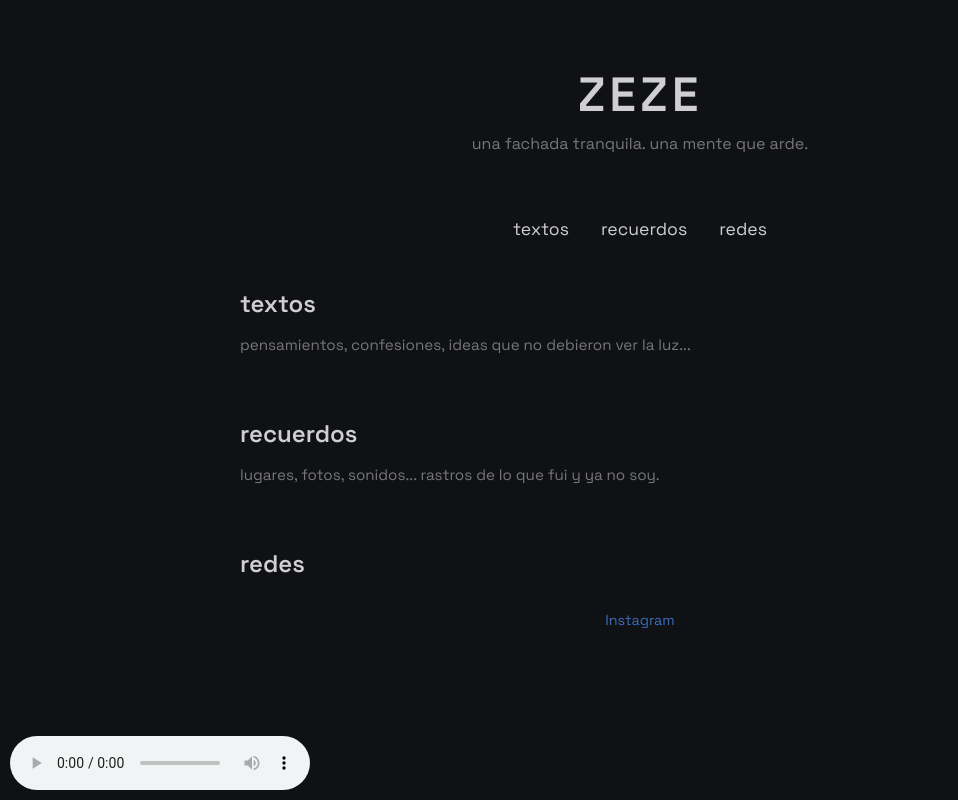
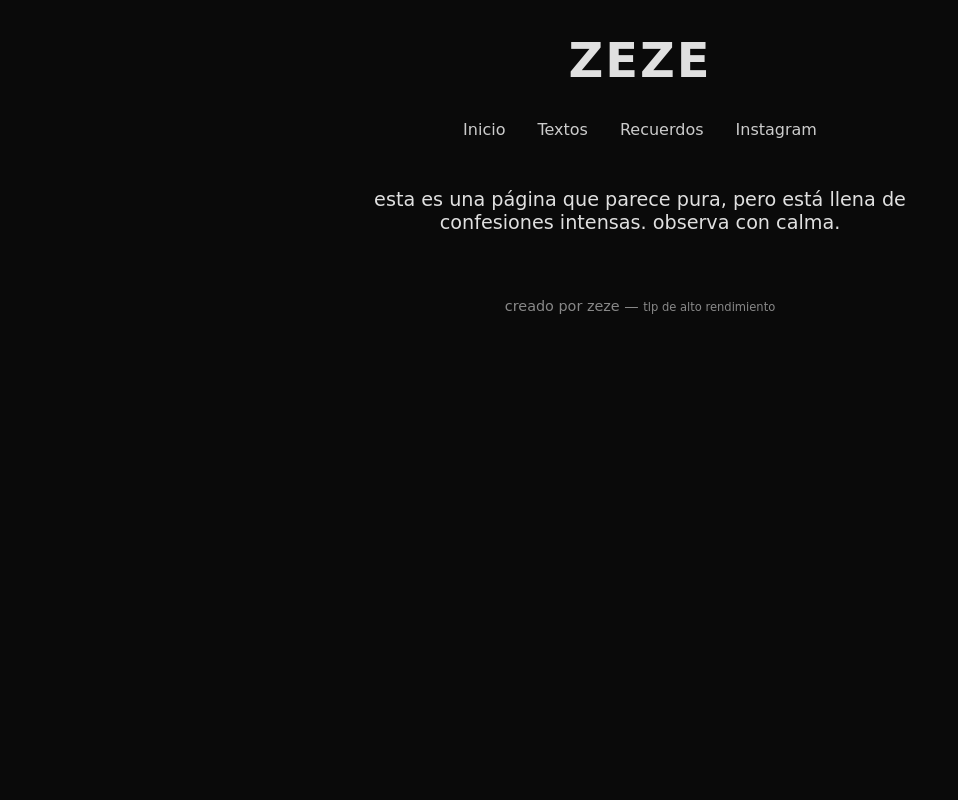
Before and after one commit to zezegangstly/zeze.gangstly.github.io, a plain HTML site: page index.html in a window 1280 px wide. Shown: the whole page, without its empty margins (0-958 px from the left). Drawn offline with Linux system fonts and the light colour scheme; a web font is replaced by a local one.

Commit message:
Update index.html

```diff
--- a/index.html
+++ b/index.html
@@ -2,18 +2,10 @@
 <html lang="es">
 <head>
   <meta charset="UTF-8" />
-  <meta name="viewport" content="width=device-width, initial-scale=1.0" />
+  <meta name="viewport" content="width=device-width, initial-scale=1.0"/>
   <title>ZEZE</title>
+  <link href="https://fonts.googleapis.com/css2?family=UnifrakturCook:wght@700&display=swap" rel="stylesheet">
   <style>
-    @import url('https://fonts.googleapis.com/css2?family=Space+Grotesk:wght@400;600&display=swap');
-
-    :root {
-      --bg-color: #0f1115;
-      --text-color: #cfcfcf;
-      --accent-color: #3d6cb9;
-      --muted-color: #777;
-    }
-
     * {
       margin: 0;
       padding: 0;
@@ -21,139 +13,105 @@
     }
 
     body {
-      font-family: 'Space Grotesk', sans-serif;
-      background-color: var(--bg-color);
-      color: var(--text-color);
-      display: flex;
-      flex-direction: column;
-      align-items: center;
-      padding: 4rem 1rem;
-      min-height: 100vh;
+      background-color: #0a0a0a;
+      color: #e0e0e0;
+      font-family: 'UnifrakturCook', cursive;
+      padding: 2rem;
     }
 
-    header {
+    h1 {
+      font-size: 3rem;
       text-align: center;
-      margin-bottom: 4rem;
-    }
-
-    header h1 {
-      font-size: 3rem;
-      letter-spacing: 4px;
-    }
-
-    header p {
-      font-size: 1rem;
-      color: var(--muted-color);
-      margin-top: 0.5rem;
+      margin-bottom: 2rem;
+      letter-spacing: 2px;
     }
 
     nav {
       display: flex;
+      justify-content: center;
       gap: 2rem;
       margin-bottom: 3rem;
     }
 
     nav a {
       text-decoration: none;
-      color: var(--text-color);
-      font-size: 1.1rem;
-      position: relative;
-      transition: color 0.3s ease;
-    }
-
-    nav a::after {
-      content: '';
-      position: absolute;
-      width: 0;
-      height: 1px;
-      left: 0;
-      bottom: -2px;
-      background-color: var(--accent-color);
-      transition: width 0.3s ease;
+      color: #ccc;
+      border-bottom: 1px solid transparent;
+      transition: all 0.3s ease;
     }
 
     nav a:hover {
-      color: var(--accent-color);
-    }
-
-    nav a:hover::after {
-      width: 100%;
+      border-bottom: 1px solid #fff;
+      color: #fff;
     }
 
     section {
-      max-width: 800px;
-      width: 100%;
-      margin-bottom: 4rem;
+      margin: 2rem auto;
+      max-width: 600px;
+      text-align: center;
+      font-size: 1.2rem;
     }
 
-    .link {
-      margin-top: 2rem;
+    footer {
+      margin-top: 4rem;
+      text-align: center;
       font-size: 0.9rem;
-      text-align: center;
+      color: #888;
     }
 
-    .link a {
-      color: var(--accent-color);
-      text-decoration: none;
+    .hidden {
+      display: none;
     }
 
-    .link a:hover {
-      text-decoration: underline;
-    }
-
-    audio {
-      position: fixed;
-      bottom: 10px;
-      left: 10px;
-    }
-
-    @media (max-width: 600px) {
-      header h1 {
-        font-size: 2rem;
-      }
-      nav {
-        flex-direction: column;
-        gap: 1rem;
-      }
+    iframe {
+      display: none; /* Para que no se vea el reproductor de YouTube */
     }
   </style>
 </head>
 <body>
-  <header>
-    <h1>ZEZE</h1>
-    <p>una fachada tranquila. una mente que arde.</p>
-  </header>
+  <h1>ZEZE</h1>
 
   <nav>
-    <a href="#textos">textos</a>
-    <a href="#recuerdos">recuerdos</a>
-    <a href="#redes">redes</a>
+    <a href="#inicio">Inicio</a>
+    <a href="#textos">Textos</a>
+    <a href="#recuerdos">Recuerdos</a>
+    <a href="https://www.instagram.com/zeze.gangstly/" target="_blank">Instagram</a>
   </nav>
 
-  <section id="textos">
-    <h2>textos</h2>
-    <p style="color: var(--muted-color); font-size: 0.95rem; margin-top: 1rem;">
-      pensamientos, confesiones, ideas que no debieron ver la luz...
-    </p>
+  <section id="inicio">
+    <p>esta es una página que parece pura, pero está llena de confesiones intensas. observa con calma.</p>
   </section>
 
-  <section id="recuerdos">
-    <h2>recuerdos</h2>
-    <p style="color: var(--muted-color); font-size: 0.95rem; margin-top: 1rem;">
-      lugares, fotos, sonidos... rastros de lo que fui y ya no soy.
-    </p>
+  <section id="textos" class="hidden">
+    <p>pronto aparecerán textos. algunos tristes. otros rabiosos. algunos... reales.</p>
   </section>
 
-  <section id="redes">
-    <h2>redes</h2>
-    <div class="link">
-      <a href="https://instagram.com/tuusuario" target="_blank">Instagram</a>
-    </div>
+  <section id="recuerdos" class="hidden">
+    <p>los recuerdos no siempre son dulces. pero siguen siendo tuyos.</p>
   </section>
 
-  <audio autoplay loop controls>
-    <source src="musica.mp3" type="audio/mpeg" />
-    Tu navegador no soporta audio HTML5.
-  </audio>
+  <footer>
+    creado por zeze — <span style="font-size: 0.8em;">tlp de alto rendimiento</span>
+  </footer>
+
+  <!-- YouTube Background Music (silenciado inicialmente) -->
+  <iframe id="music" width="0" height="0"
+    src="https://www.youtube.com/embed/9shFDK_mVFA?autoplay=1&loop=1&playlist=9shFDK_mVFA&controls=0&mute=0"
+    frameborder="0" allow="autoplay"></iframe>
+
+  <script>
+    // Navegación sencilla entre secciones
+    const links = document.querySelectorAll("nav a");
+    const sections = document.querySelectorAll("section");
+
+    links.forEach(link => {
+      link.addEventListener("click", e => {
+        e.preventDefault();
+        const target = link.getAttribute("href").replace("#", "");
+        sections.forEach(sec => sec.classList.add("hidden"));
+        document.getElementById(target).classList.remove("hidden");
+      });
+    });
+  </script>
 </body>
 </html>
```
